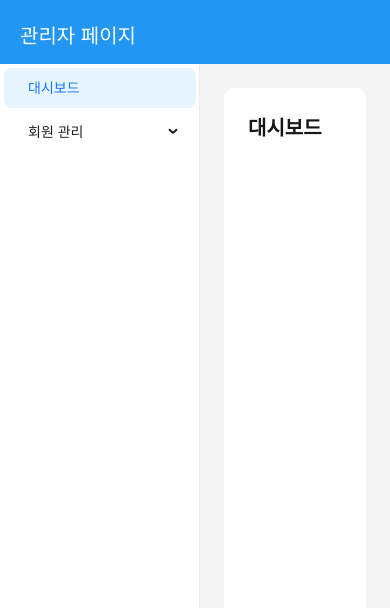
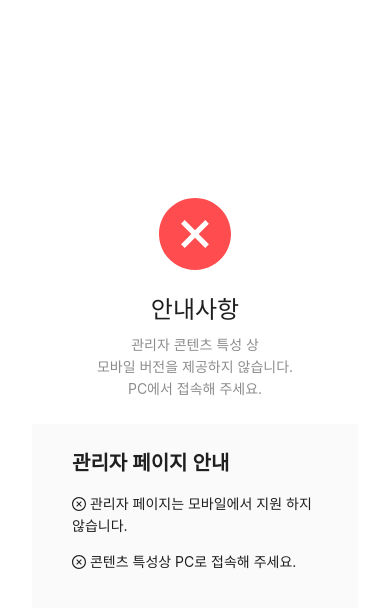
Before and after one commit to ItdaHub/admin-page, a Next.js app: page / in a window 390 px wide. Shown: the top 608 px of the page. Built offline with nearby package versions, Linux system fonts and the light colour scheme.

Commit message:
Feat : 생성 추가

```diff
--- a/src/components/TitleCompo/index.tsx
+++ b/src/components/TitleCompo/index.tsx
@@ -1,13 +1,17 @@
 import clsx from "clsx";
 import { TitleCompoStyled } from "./stlyed";
+import { Button } from "antd";
 
 interface TitleProps {
   title: string;
+  button?: string;
 }
 
-const TitleCompo = ({ title }: TitleProps) => {
+const TitleCompo = ({ title, button }: TitleProps) => {
   return (
-    <TitleCompoStyled className={clsx("title-compo")}>{title}</TitleCompoStyled>
+    <TitleCompoStyled className={clsx("title-compo")}>
+      {title} {button ? <Button>{button}</Button> : <></>}
+    </TitleCompoStyled>
   );
 };
 
--- /dev/null
+++ b/src/features/NotPc/index.tsx
@@ -0,0 +1,46 @@
+import { NotPcStyled } from './styled';
+import React from 'react';
+import { CloseCircleOutlined } from '@ant-design/icons';
+import { Button, Result, Typography } from 'antd';
+
+const { Paragraph, Text } = Typography;
+const NotPc = () => {
+  return (
+    <NotPcStyled>
+      <Result
+        status="error"
+        title="안내사항"
+        subTitle={
+          <>
+            관리자 콘텐츠 특성 상<br />
+            모바일 버전을 제공하지 않습니다. <br />
+            PC에서 접속해 주세요.
+          </>
+        }
+        extra={[]}
+      >
+        <div className="desc">
+          <Paragraph>
+            <Text
+              strong
+              style={{
+                fontSize: 20,
+              }}
+            >
+              관리자 페이지 안내
+            </Text>
+          </Paragraph>
+          <Paragraph>
+            <CloseCircleOutlined className="site-result-demo-error-icon" />{' '}
+            관리자 페이지는 모바일에서 지원 하지 않습니다.
+          </Paragraph>
+          <Paragraph>
+            <CloseCircleOutlined className="site-result-demo-error-icon" />{' '}
+            콘텐츠 특성상 PC로 접속해 주세요.
+          </Paragraph>
+        </div>
+      </Result>
+    </NotPcStyled>
+  );
+};
+export default NotPc;
--- /dev/null
+++ b/src/features/NotPc/styled.ts
@@ -0,0 +1,5 @@
+import styled from 'styled-components';
+
+export const NotPcStyled = styled.div`
+  padding-top: 150px;
+`;
--- a/src/pages/_app.tsx
+++ b/src/pages/_app.tsx
@@ -1,19 +1,51 @@
 import Header from "@/features/Header";
+import NotPc from "@/features/NotPc";
 import Template from "@/layouts/Template";
 import "@/styles/globals.css";
 import type { AppProps } from "next/app";
 import Head from "next/head";
+import { useEffect, useState } from "react";
 
 export default function App({ Component, pageProps }: AppProps) {
+  const [notPc, setNotPc] = useState(false);
+
+  useEffect(() => {
+    const handleResize = () => {
+      if (window.innerWidth <= 1200) {
+        setNotPc(true);
+      } else {
+        setNotPc(false);
+      }
+    };
+
+    // 초기 width 확인
+    handleResize();
+
+    // resize 이벤트 리스너 추가
+    window.addEventListener("resize", handleResize);
+
+    // 컴포넌트 언마운트 시 이벤트 리스너 제거
+    return () => {
+      window.removeEventListener("resize", handleResize);
+    };
+  }, []);
+
   return (
     <>
       <Head>
         <title>관리자</title>
       </Head>
-      <Header />
-      <Template>
-        <Component {...pageProps} />
-      </Template>
+
+      {notPc ? (
+        <NotPc />
+      ) : (
+        <>
+          <Header />
+          <Template>
+            <Component {...pageProps} />
+          </Template>
+        </>
+      )}
     </>
   );
 }
--- /dev/null
+++ b/src/pages/users/manage/index.tsx
@@ -0,0 +1,4 @@
+const UserManage = () => {
+  return <div>회원 정보</div>;
+};
+export default UserManage;
```
